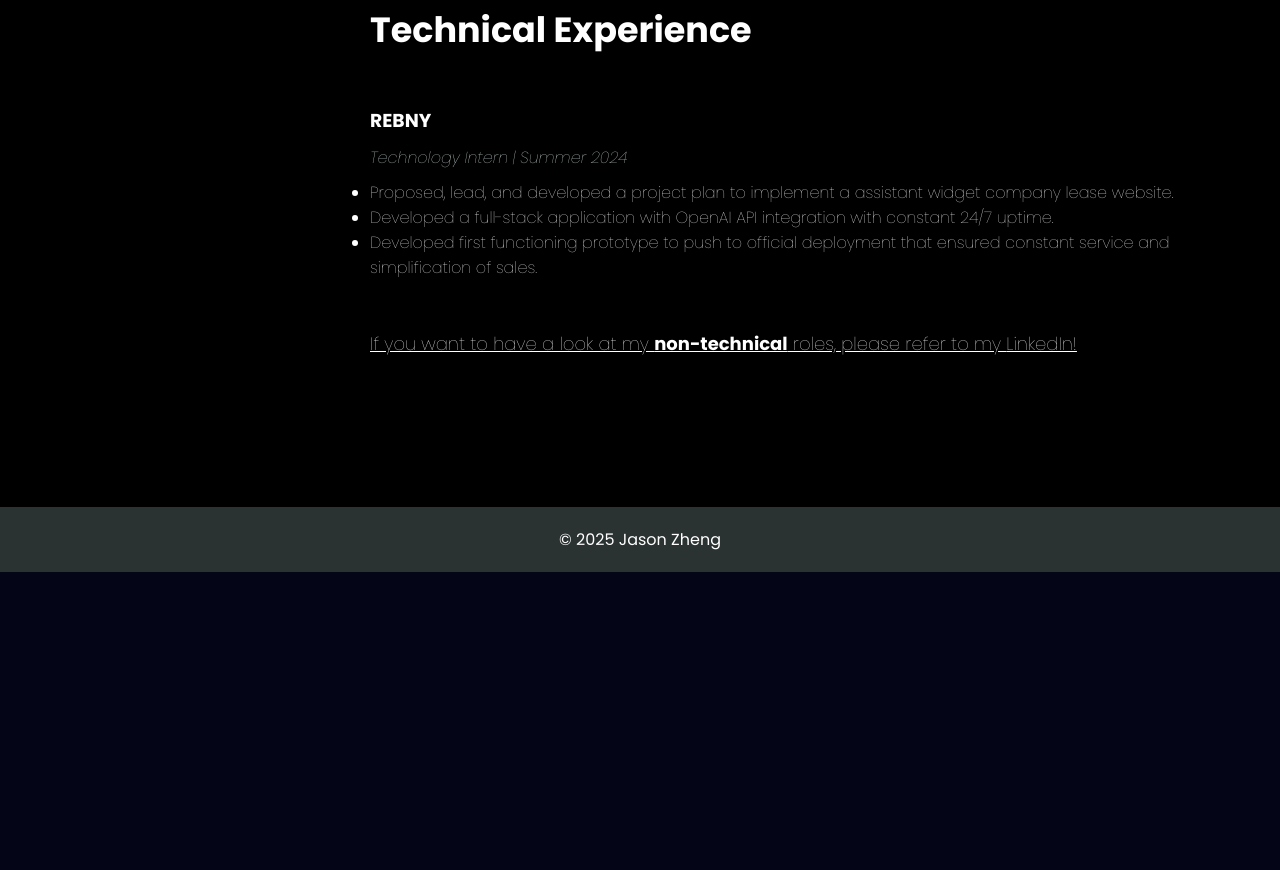
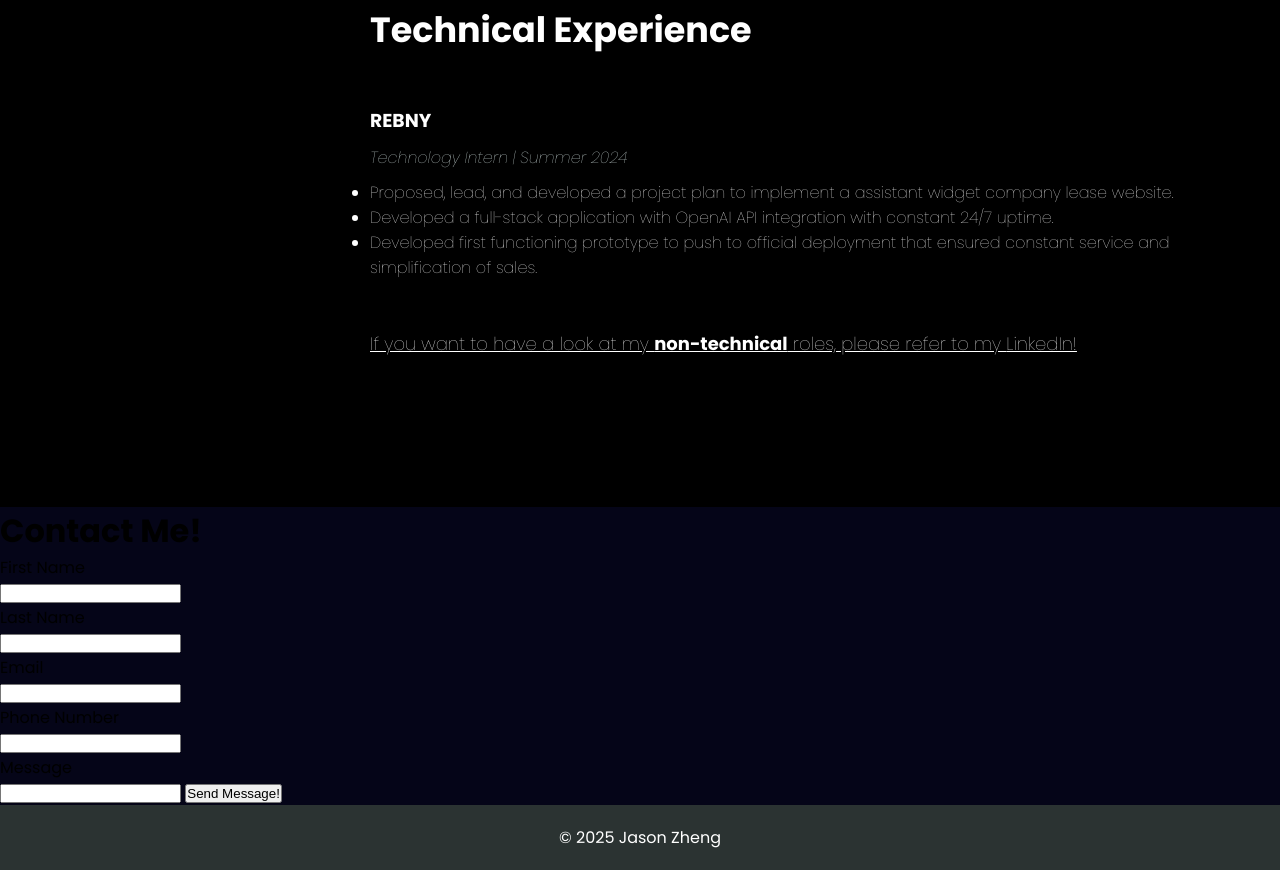
Before and after one commit to zhengjason0814/zhengjason0814.github.io, a plain HTML site: page index.html in a window 1280 px wide. Shown: the part 2640-3510 px from the top of the page. Before the commit the page ends 3212 px from the top, so only its background shows below. Drawn offline with Linux system fonts and the light colour scheme; a script that the page names is missing.

Commit message:
add html for contact page

```diff
--- a/index.html
+++ b/index.html
@@ -85,6 +85,23 @@
         </div>
     </div>
 
+    <div class="contact-section">
+        <h1>Contact Me!</h1>
+        <div class="personal-details">
+            <p>First Name</p>
+            <input type="email">
+            <p>Last Name</p>
+            <input type="text">
+            <p>Email</p>
+            <input type="email">
+            <p>Phone Number</p>
+            <input type="number">
+        </div>
+        <p>Message</p>
+        <input type="text">
+        <button>Send Message!</button>
+    </div>
+
     <div class="footer">
         <p class="credit">© 2025 Jason Zheng</p>
     </div>
```
